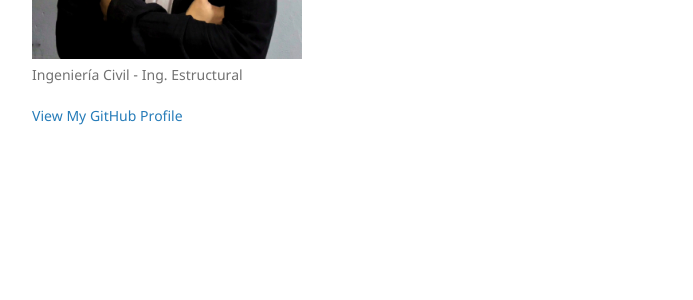
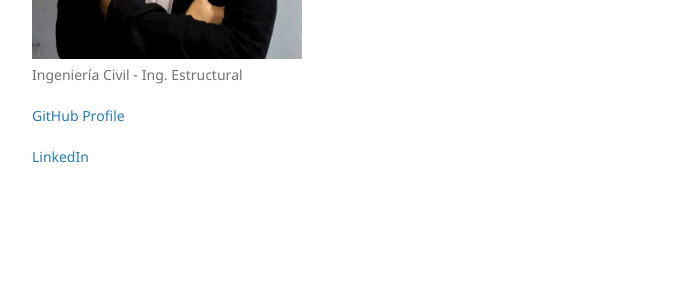
Before and after one commit to LuisMaldonado-py/LuisMaldonado-py.github.io, a Jekyll site: the page built from another-page.md, in a window 1280 px wide. Shown: the part 412-712 px from the top of the page, without its empty margins (178-871 px from the left). Built offline with Jekyll 4.4.1, drawn with Linux system fonts in a browser that asks for light colours; our own code applies the rules of GitHub Pages for plain Markdown files.

Commit message:
Update default.html

```diff
--- a/_layouts/default.html
+++ b/_layouts/default.html
@@ -28,7 +28,11 @@
         {% endif %}
 
         {% if site.github.is_user_page %}
-        <p class="view"><a href="{{ site.github.owner_url }}">View My GitHub Profile</a></p>
+        <p class="view"><a href="{{ site.github.owner_url }}">GitHub Profile</a></p>
+        {% endif %}
+
+        {% if site.github.is_user_page %}
+        <p class="view"><a href="https://www.linkedin.com/in/luis-maldonado-de-la-torre/">LinkedIn</a></p>
         {% endif %}
 
         {% if site.show_downloads %}
```
